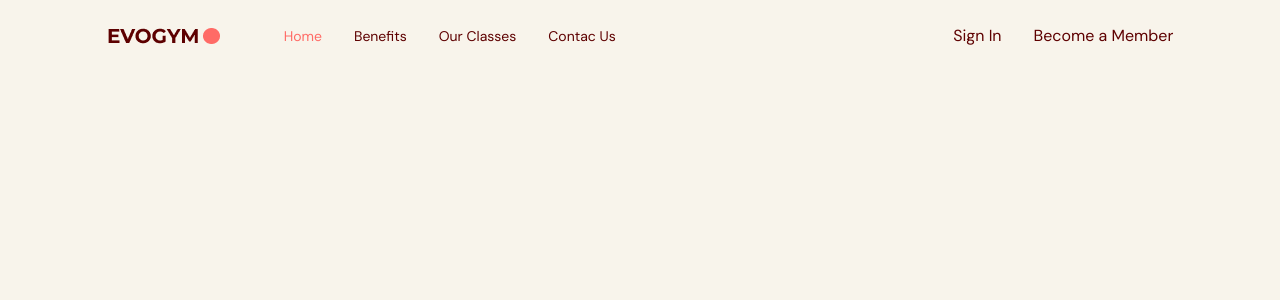
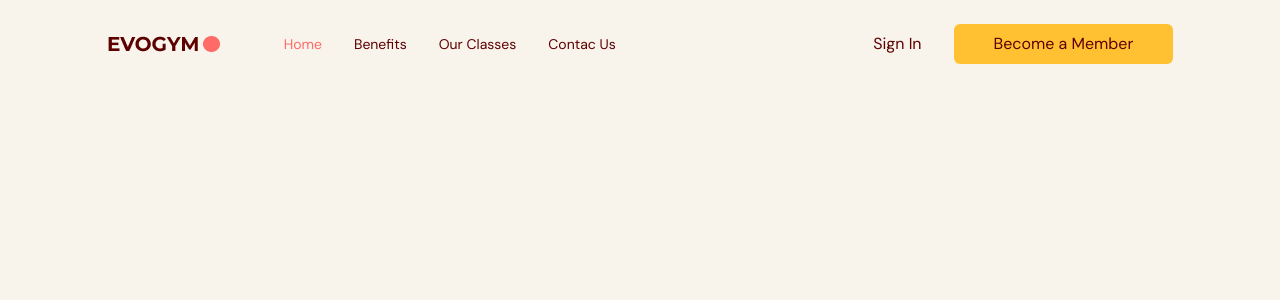
Before and after one commit to istyvnoub/gym-typescript, a React (Vite) app: page / in a window 1280 px wide. Shown: the top 300 px of the page. Built offline with nearby package versions, Linux system fonts and the light colour scheme.

Commit message:
Action Button created

```diff
--- a/src/scenes/navbar/index.tsx
+++ b/src/scenes/navbar/index.tsx
@@ -4,6 +4,7 @@
 import Link from "./Link";
 import { SelectedPage } from "@/shared/types";
 import useMediaQuery from "@/hooks/useMediaQuery";
+import ActionButton from "@/shared/ActionButton";
 
 type Props = {
   selectedPage: SelectedPage;
@@ -48,7 +49,9 @@
                 </div>
                 <div className={`${flexBetween} gap-8`}>
                   <p>Sign In</p>
-                  <button> Become a Member</button>
+                  <ActionButton setSelectedPage={setSelectedPage}>
+                    Become a Member
+                  </ActionButton>
                 </div>
               </div>
             ) : (
--- /dev/null
+++ b/src/shared/ActionButton.tsx
@@ -0,0 +1,22 @@
+import React from "react";
+import AnchorLink from "react-anchor-link-smooth-scroll";
+import { SelectedPage } from "./types";
+
+type Props = {
+  children: React.ReactNode;
+  setSelectedPage: (value: SelectedPage) => void;
+};
+
+const ActionButton = ({ children, setSelectedPage }: Props) => {
+  return (
+    <AnchorLink
+      className="rounded-md bg-secondary-500 px-10 py-2 hover:bg-primary-500 hover:text-white"
+      onClick={() => setSelectedPage(SelectedPage.ContactUs)}
+      href={`#${SelectedPage.ContactUs}`}
+    >
+      {children}
+    </AnchorLink>
+  );
+};
+
+export default ActionButton;
```
